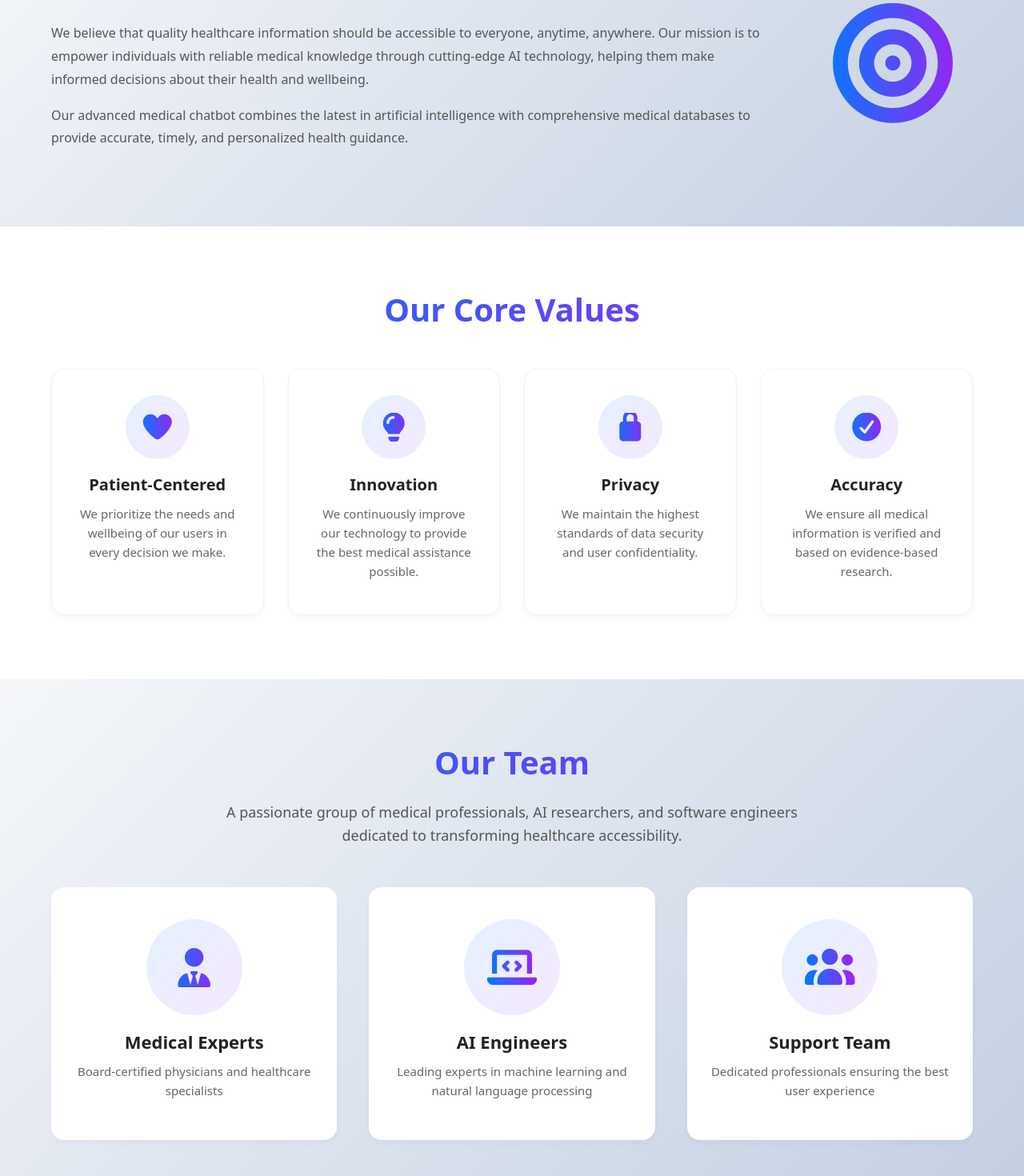
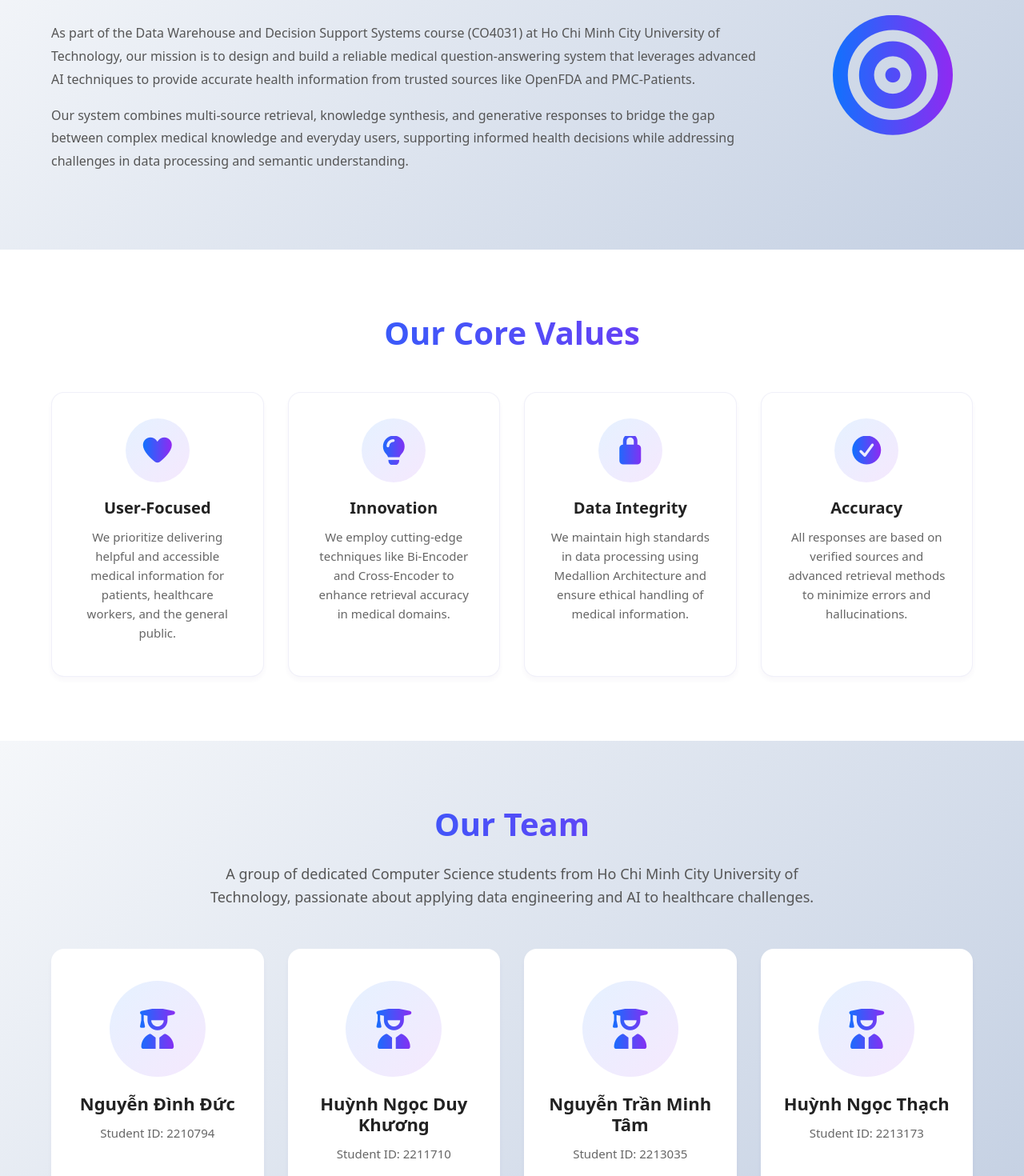
Before and after one commit to ngocthach07122004/Chatbot-Medical, a React (Vite) app in the folder frontend/: page /about in a window 1280 px wide. Shown: the part 500-1970 px from the top of the page at 80% size. Built offline with nearby package versions, Linux system fonts and the light colour scheme.

Commit message:
docs: update about page content

```diff
--- a/frontend/pages/About/index.jsx
+++ b/frontend/pages/About/index.jsx
@@ -11,7 +11,7 @@ const About = () => {
                 <div className={cx("header_content")}>
                     <h1 className={cx("header_title")}>About Us</h1>
                     <p className={cx("header_description")}>
-                        Revolutionizing healthcare with AI-powered medical assistance
+                        Building an AI-powered medical Q&A system using Bi-Encoder Retrieval and Cross-Encoder Reranking
                     </p>
                 </div>
             </section>
@@ -23,15 +23,14 @@ const About = () => {
                         <div className={cx("mission_text")}>
                             <h2 className={cx("section_title")}>Our Mission</h2>
                             <p className={cx("section_description")}>
-                                We believe that quality healthcare information should be accessible
-                                to everyone, anytime, anywhere. Our mission is to empower individuals
-                                with reliable medical knowledge through cutting-edge AI technology,
-                                helping them make informed decisions about their health and wellbeing.
+                                As part of the Data Warehouse and Decision Support Systems course (CO4031) at Ho Chi Minh City University of Technology,
+                                our mission is to design and build a reliable medical question-answering system that leverages advanced AI techniques
+                                to provide accurate health information from trusted sources like OpenFDA and PMC-Patients.
                             </p>
                             <p className={cx("section_description")}>
-                                Our advanced medical chatbot combines the latest in artificial
-                                intelligence with comprehensive medical databases to provide accurate,
-                                timely, and personalized health guidance.
+                                Our system combines multi-source retrieval, knowledge synthesis, and generative responses to bridge the gap between
+                                complex medical knowledge and everyday users, supporting informed health decisions while addressing challenges in
+                                data processing and semantic understanding.
                             </p>
                         </div>
                         <div className={cx("mission_icon")}>
@@ -50,10 +49,9 @@ const About = () => {
                             <div className={cx("value_icon")}>
                                 <i className="fa-solid fa-heart"></i>
                             </div>
-                            <h3 className={cx("value_title")}>Patient-Centered</h3>
+                            <h3 className={cx("value_title")}>User-Focused</h3>
                             <p className={cx("value_description")}>
-                                We prioritize the needs and wellbeing of our users in every
-                                decision we make.
+                                We prioritize delivering helpful and accessible medical information for patients, healthcare workers, and the general public.
                             </p>
                         </div>
 
@@ -63,8 +61,7 @@ const About = () => {
                             </div>
                             <h3 className={cx("value_title")}>Innovation</h3>
                             <p className={cx("value_description")}>
-                                We continuously improve our technology to provide the best
-                                medical assistance possible.
+                                We employ cutting-edge techniques like Bi-Encoder and Cross-Encoder to enhance retrieval accuracy in medical domains.
                             </p>
                         </div>
 
@@ -72,10 +69,9 @@ const About = () => {
                             <div className={cx("value_icon")}>
                                 <i className="fa-solid fa-lock"></i>
                             </div>
-                            <h3 className={cx("value_title")}>Privacy</h3>
+                            <h3 className={cx("value_title")}>Data Integrity</h3>
                             <p className={cx("value_description")}>
-                                We maintain the highest standards of data security and user
-                                confidentiality.
+                                We maintain high standards in data processing using Medallion Architecture and ensure ethical handling of medical information.
                             </p>
                         </div>
 
@@ -85,8 +81,7 @@ const About = () => {
                             </div>
                             <h3 className={cx("value_title")}>Accuracy</h3>
                             <p className={cx("value_description")}>
-                                We ensure all medical information is verified and based on
-                                evidence-based research.
+                                All responses are based on verified sources and advanced retrieval methods to minimize errors and hallucinations.
                             </p>
                         </div>
                     </div>
@@ -98,37 +93,46 @@ const About = () => {
                 <div className={cx("container")}>
                     <h2 className={cx("section_title", "center")}>Our Team</h2>
                     <p className={cx("team_intro")}>
-                        A passionate group of medical professionals, AI researchers, and
-                        software engineers dedicated to transforming healthcare accessibility.
+                        A group of dedicated Computer Science students from Ho Chi Minh City University of Technology, passionate about applying data engineering and AI to healthcare challenges.
                     </p>
-                    <div className={cx("team_grid")}>
+                    <div className={cx("values_grid")}>
                         <div className={cx("team_card")}>
                             <div className={cx("team_avatar")}>
-                                <i className="fa-solid fa-user-tie"></i>
+                                <i className="fa-solid fa-user-graduate"></i>
                             </div>
-                            <h3 className={cx("team_name")}>Medical Experts</h3>
+                            <h3 className={cx("team_name")}>Nguyễn Đình Đức</h3>
                             <p className={cx("team_description")}>
-                                Board-certified physicians and healthcare specialists
+                                Student ID: 2210794
                             </p>
                         </div>
 
                         <div className={cx("team_card")}>
                             <div className={cx("team_avatar")}>
-                                <i className="fa-solid fa-laptop-code"></i>
+                                <i className="fa-solid fa-user-graduate"></i>
                             </div>
-                            <h3 className={cx("team_name")}>AI Engineers</h3>
+                            <h3 className={cx("team_name")}>Huỳnh Ngọc Duy Khương</h3>
                             <p className={cx("team_description")}>
-                                Leading experts in machine learning and natural language processing
+                                Student ID: 2211710
                             </p>
                         </div>
 
                         <div className={cx("team_card")}>
                             <div className={cx("team_avatar")}>
-                                <i className="fa-solid fa-users"></i>
+                                <i className="fa-solid fa-user-graduate"></i>
                             </div>
-                            <h3 className={cx("team_name")}>Support Team</h3>
+                            <h3 className={cx("team_name")}>Nguyễn Trần Minh Tâm</h3>
                             <p className={cx("team_description")}>
-                                Dedicated professionals ensuring the best user experience
+                                Student ID: 2213035
+                            </p>
+                        </div>
+
+                        <div className={cx("team_card")}>
+                            <div className={cx("team_avatar")}>
+                                <i className="fa-solid fa-user-graduate"></i>
+                            </div>
+                            <h3 className={cx("team_name")}>Huỳnh Ngọc Thạch</h3>
+                            <p className={cx("team_description")}>
+                                Student ID: 2213173
                             </p>
                         </div>
                     </div>
```
